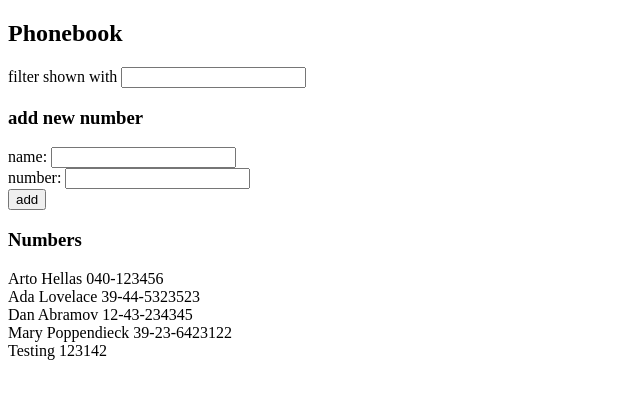
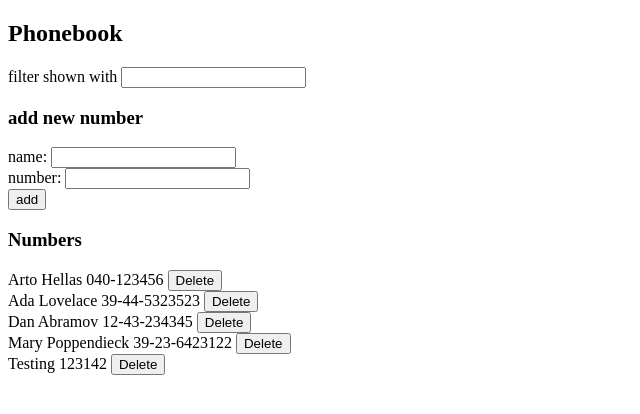
Before and after one commit to Some0ne3lse/fullstackopen_assignments, a React (Vite) app in the folder part2/phonebook/: page / in a window 1280 px wide. Shown: the top 414 px of the page, without its empty margins (0-640 px from the left). Built offline with nearby package versions, Linux system fonts and the light colour scheme; data requests are answered from the project's data file.

Commit message:
Commit to show friend

```diff
--- a/part2/phonebook/src/App.jsx
+++ b/part2/phonebook/src/App.jsx
@@ -37,6 +37,16 @@ const App = () => {
     setShowAll(true);
   };
 
+  const removePerson = (id) => {
+    const person = persons.find((p) => p.id === id);
+    console.log(person);
+    personService.remove(person);
+    // // const newList = (persons.filter(p => p.id === id))
+    // personService.remove(person).then((returnedPerson) => {
+    //   setPersons(persons.filter((returnedPerson) => returnedPerson.id === id));
+    // });
+  };
+
   const handleNameChange = (event) => {
     setNewName(event.target.value);
   };
@@ -69,7 +79,15 @@ const App = () => {
         handleNumberChange={handleNumberChange}
       />
       <h3>Numbers</h3>
-      <Persons namesToShow={namesToShow} />
+      <ul>
+        {namesToShow.map((person) => (
+          <Persons
+            key={person.name}
+            person={person}
+            deleteButton={() => removePerson(person.id)}
+          />
+        ))}
+      </ul>
     </div>
   );
 };
--- a/part2/phonebook/src/components/Persons.jsx
+++ b/part2/phonebook/src/components/Persons.jsx
@@ -1,12 +1,17 @@
-const Persons = (props) => {
+const Persons = ({ person, deleteButton }) => {
   return (
-    <ul>
-      {props.namesToShow.map((person) => (
-        <li key={person.name}>
-          {person.name} {person.number}
-        </li>
-      ))}
-    </ul>
+    <li>
+      {person.name} {person.number}{" "}
+      <button onClick={deleteButton}>Delete</button>
+    </li>
+    // <ul>
+    //   {props.namesToShow.map((person) => (
+    //     <li key={person.name}>
+    //       {person.name} {person.number}{" "}
+    //       <button onClick={props.deleteButton}>Delete</button>
+    //     </li>
+    //   ))}
+    // </ul>
   );
 };
 
--- a/part2/phonebook/src/services/persons.js
+++ b/part2/phonebook/src/services/persons.js
@@ -11,4 +11,9 @@ const create = (newObject) => {
   return request.then((response) => response.data);
 };
 
-export default { getAll, create };
+const remove = (objectToDelete) => {
+  const request = axios.delete(baseUrl, objectToDelete);
+  return request.then((response) => response.data);
+};
+
+export default { getAll, create, remove };
```
